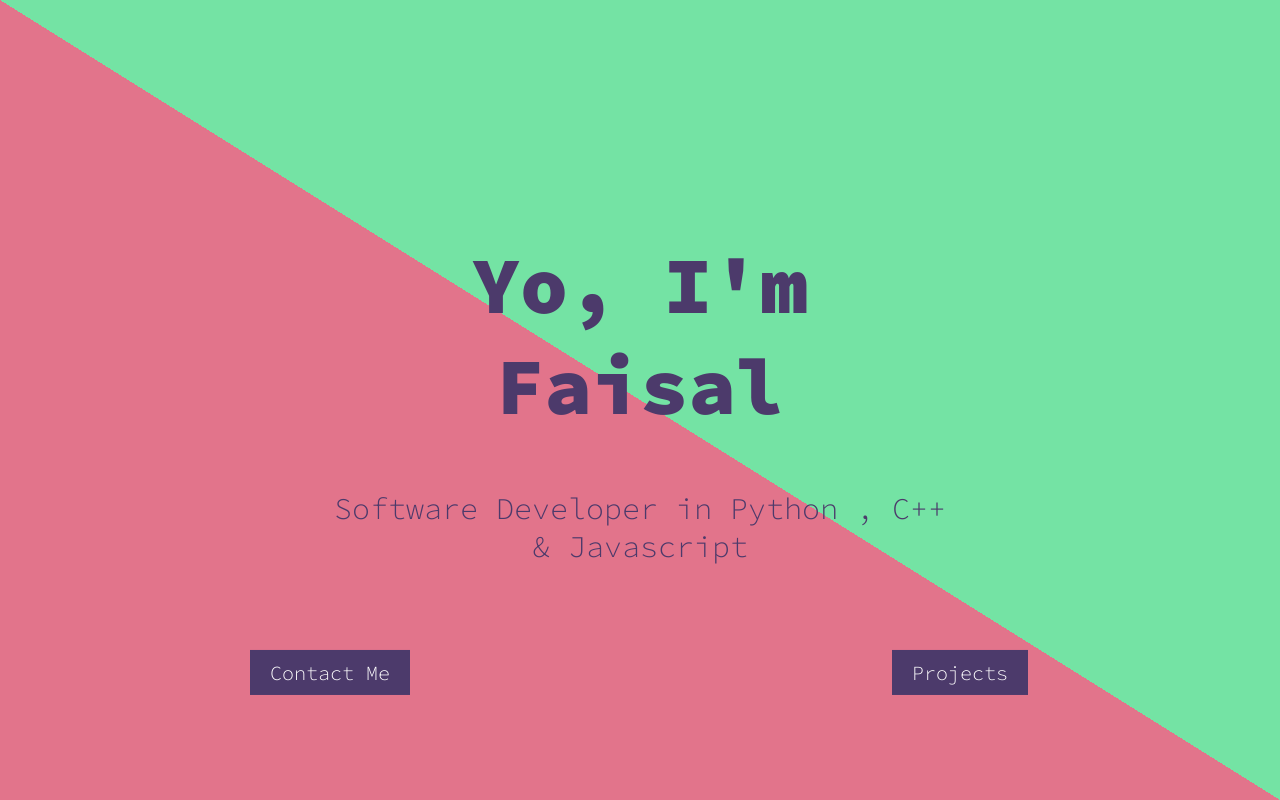
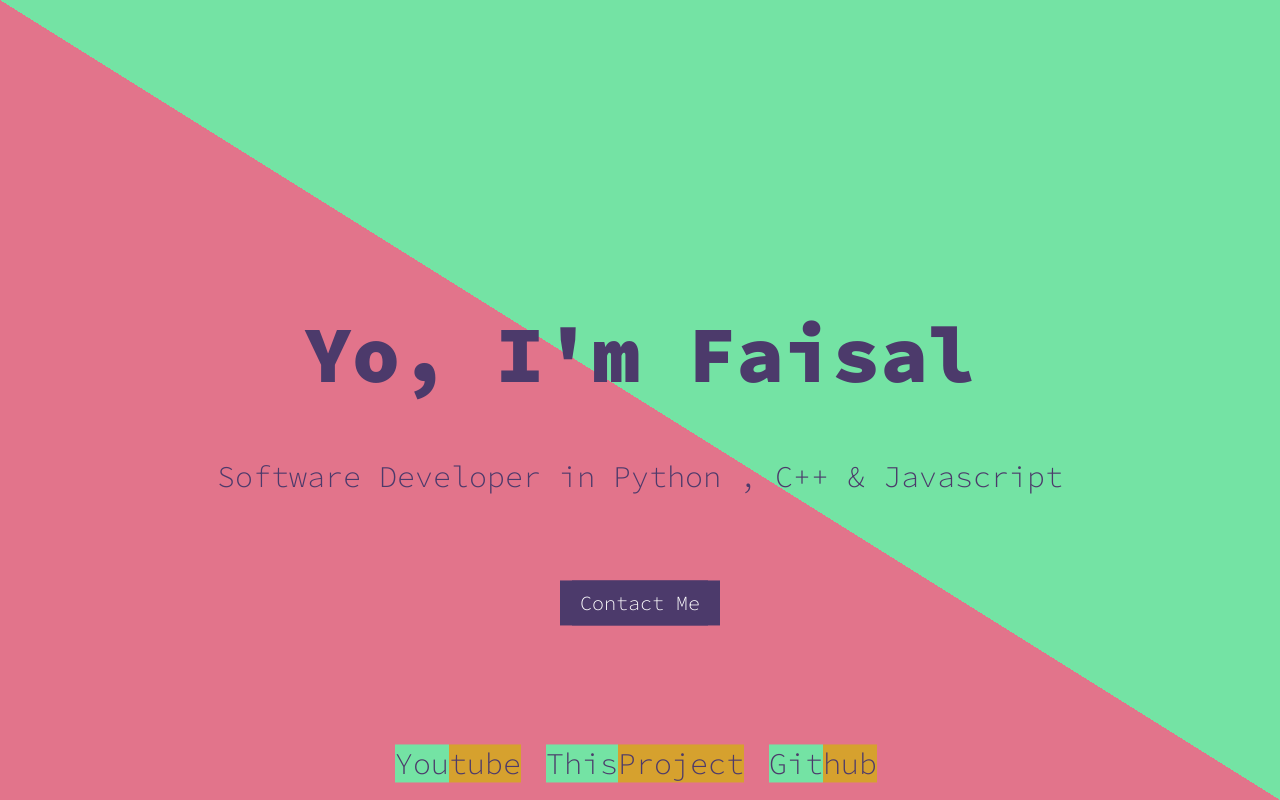
Before and after one commit to FaisalAbusharar/portfolio, a React (Create React App) app: page / in a window 1280 px wide. Built offline with nearby package versions, Linux system fonts and the light colour scheme.

Commit message:
re-deploy

```diff
--- a/src/css/App.css
+++ b/src/css/App.css
@@ -101,7 +101,7 @@ body {
 }
 
 #min-div {
-  position: absolute;
+  position: relative;
   top: 55%;
   left: 50%;
   transform: translate(-50%, -50%);
@@ -123,8 +123,7 @@ body {
   position: relative;
 }
 
-/* Add these styles to your CSS file (App.css) */
-/* Add these styles to your existing CSS file */
+
 
 .button-container {
   text-align: center;
@@ -143,7 +142,7 @@ body {
   cursor: pointer;
   transition: background-color 0.3s ease-in-out;
   position: absolute;
-  left: 0%;
+  left: 50%;
   transform: translateX(-50%);
 }
 
@@ -162,8 +161,8 @@ body {
   cursor: pointer;
   transition: background-color 0.3s ease-in-out;
   position: absolute;
-  left: 100%;
-  transform: translateX(-50%);
+  right: 50%;
+  transform: translateX(50%);
 }
 
 .projects-button:hover {
```
